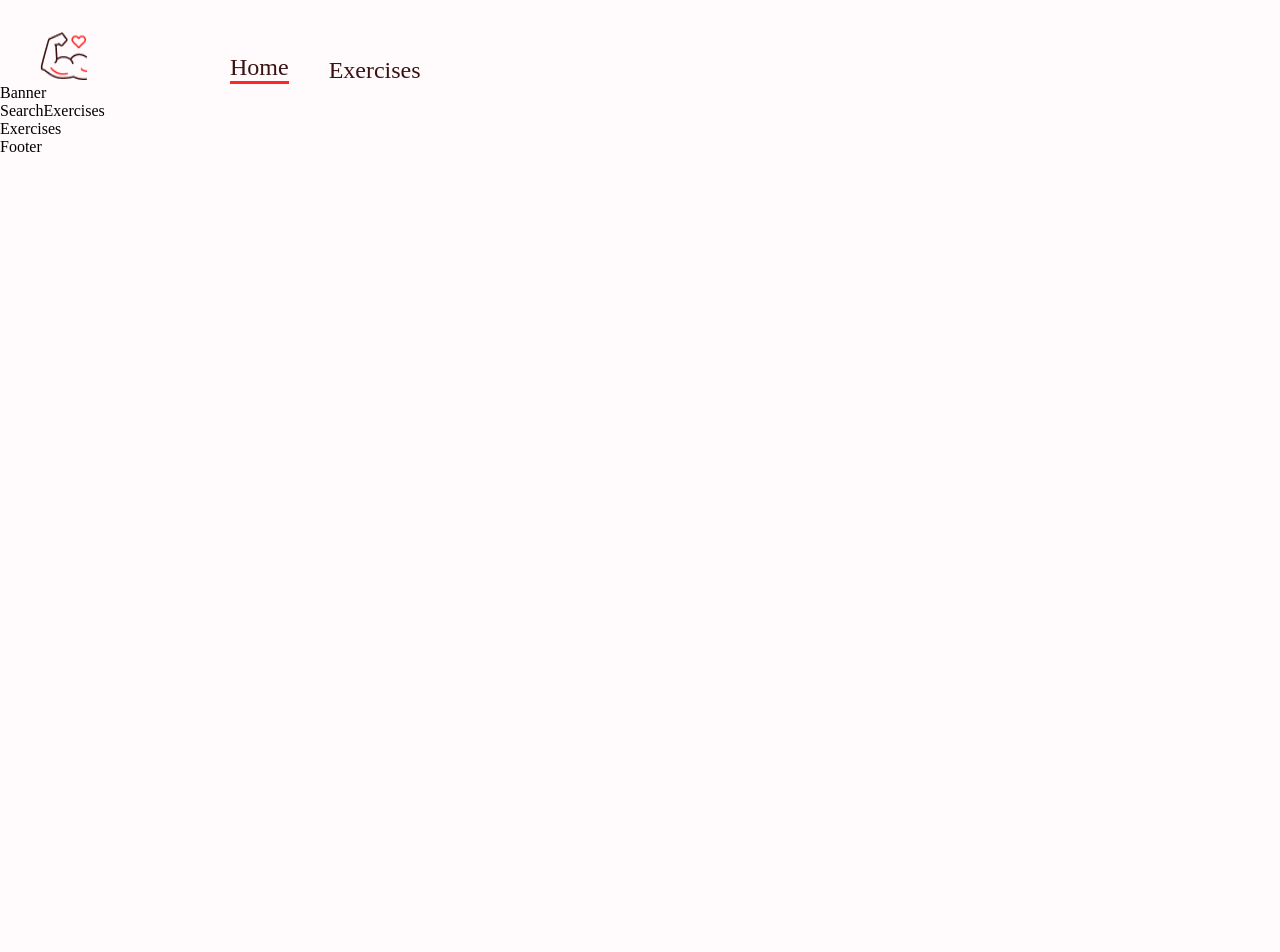
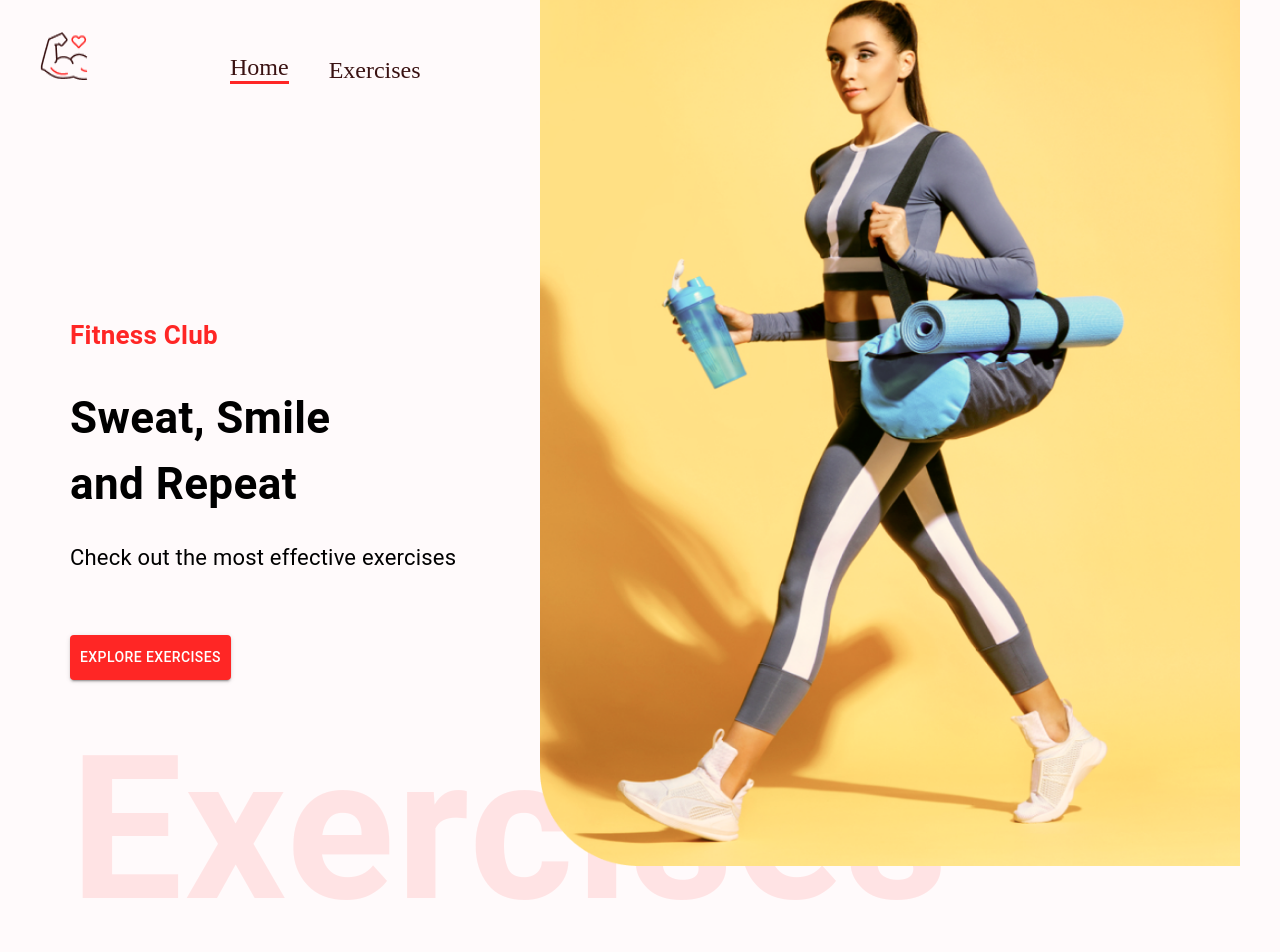
Before and after one commit to AfsanehSharifian/fitness, a React (Create React App) app: page / in a window 1280 px wide. Shown: the top 952 px of the page. Before the commit the page ends 800 px from the top, so only its background shows below. Built offline with nearby package versions, Linux system fonts and the light colour scheme.

Commit message:
making the banner component

```diff
--- a/src/App.css
+++ b/src/App.css
@@ -52,7 +52,7 @@
   height: 742px;
 }
 
-.hero-banner-img {
+.banner-img {
   position: absolute;
   right: 40px;
   top: 0px;
@@ -119,7 +119,7 @@
     position: static !important;
   }
 
-  .hero-banner-img {
+  .banner-img {
     display: none;
   }
 
--- a/src/components/Banner.js
+++ b/src/components/Banner.js
@@ -1,9 +1,48 @@
-import React from 'react'
+import React from "react";
+import { Box, Stack, Typography, Button } from "@mui/material";
+
+import BannerImage from "../assets/images/banner.png";
 
 const Banner = () => {
   return (
-    <div>Banner</div>
-  )
-}
+    <Box
+      sx={{ mt: { lg: "212px", xs: "70px" }, ml: { sm: "50px" } }}
+      position="relative"
+      p="20px"
+    >
+      <Typography color="#FF2625" fontWeight="600" fontSize="26px">
+        Fitness Club
+      </Typography>
+      <Typography
+        fontWeight="700"
+        sx={{ fontSize: { lg: "44px", xs: "40px" } }}
+        mb="23px"
+        mt="30px"
+      >
+        Sweat, Smile <br /> and Repeat
+      </Typography>
+      <Typography fontSize="22px" lineHeight="35px" mb="60px">
+        Check out the most effective exercises
+      </Typography>
+      <Button
+        variant="contained"
+        color="error"
+        href="#exercises"
+        sx={{ backgroundColor: "#FF2625", p: "10px" }}
+      >
+        Explore Exercises
+      </Button>
+      <Typography
+        fontWeight={600}
+        color="#FF2625"
+        sx={{ opacity: 0.1, display: { lg: "block", xs: "none" } }}
+        fontSize="200px"
+      >
+        Exercises
+      </Typography>
+      <img src={BannerImage} alt="banner" className="banner-img" />
+    </Box>
+  );
+};
 
-export default Banner
+export default Banner;
```
